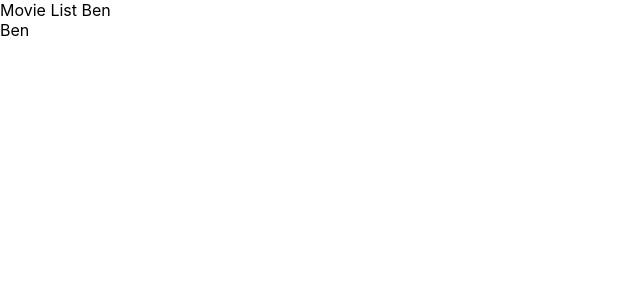
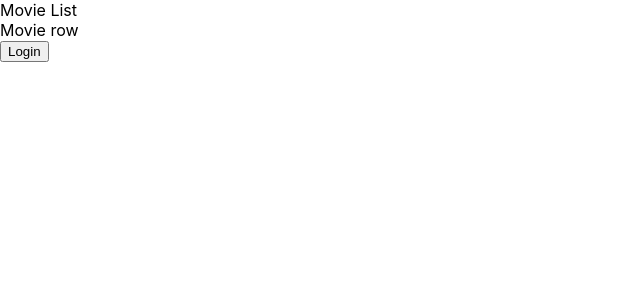
Before and after one commit to benNjogu/react-advanced, a React (Create React App) app: page / in a window 1280 px wide. Shown: the top 300 px of the page, without its empty margins (0-640 px from the left). Built offline with nearby package versions, Linux system fonts and the light colour scheme.

Commit message:
Updating the context

```diff
--- a/src/App.js
+++ b/src/App.js
@@ -2,14 +2,31 @@ import React, { Component } from "react";
 import MoviePage from "./context/MoviePage";
 import UserContext from "./context/userContext";
 import "./App.css";
+import Login from "./context/Login";
 
 class App extends Component {
-  state = { currentUser: { name: "Ben" } };
+  handleLoggedIn = (username) => {
+    console.log("Getting the user: " + username);
+    const user = {
+      name: "Ben",
+    };
+    this.setState({ currentUser: user });
+  };
+
+  state = {
+    currentUser: null,
+  };
   render() {
     return (
-      <UserContext.Provider value={this.state.currentUser}>
+      <UserContext.Provider
+        value={{
+          currentUser: this.state.currentUser,
+          onLoggedIn: this.handleLoggedIn,
+        }}
+      >
         <div>
           <MoviePage />
+          <Login />
         </div>
       </UserContext.Provider>
     );
--- /dev/null
+++ b/src/context/Login.jsx
@@ -0,0 +1,14 @@
+import React, { useContext } from "react";
+import UserContext from "./userContext";
+
+function Login(props) {
+  const userContext = useContext(UserContext);
+
+  return (
+    <div>
+      <button onClick={() => userContext.onLoggedIn("Bernad")}>Login</button>
+    </div>
+  );
+}
+
+export default Login;
--- a/src/context/MovieList.jsx
+++ b/src/context/MovieList.jsx
@@ -12,7 +12,9 @@ class MovieList extends Component {
       <UserContext.Consumer>
         {(userContext) => (
           <div>
-            Movie List {userContext.name} <MovieRow />{" "}
+            Movie List{" "}
+            {userContext.currentUser ? userContext.currentUser.name : ""}{" "}
+            <MovieRow />{" "}
           </div>
         )}
       </UserContext.Consumer>
--- a/src/context/MovieRow.jsx
+++ b/src/context/MovieRow.jsx
@@ -2,10 +2,14 @@ import React, { useContext } from "react";
 import UserContext from "./userContext";
 
 function MovieRow(props) {
-  const currentUser = useContext(UserContext);
-  console.log("current user", currentUser);
+  const userContext = useContext(UserContext);
+  console.log("current user", userContext);
 
-  return <div>{currentUser.name}</div>;
+  return (
+    <div>
+      Movie row {userContext.currentUser ? userContext.currentUser.name : ""}
+    </div>
+  );
 }
 
 export default MovieRow;
```
